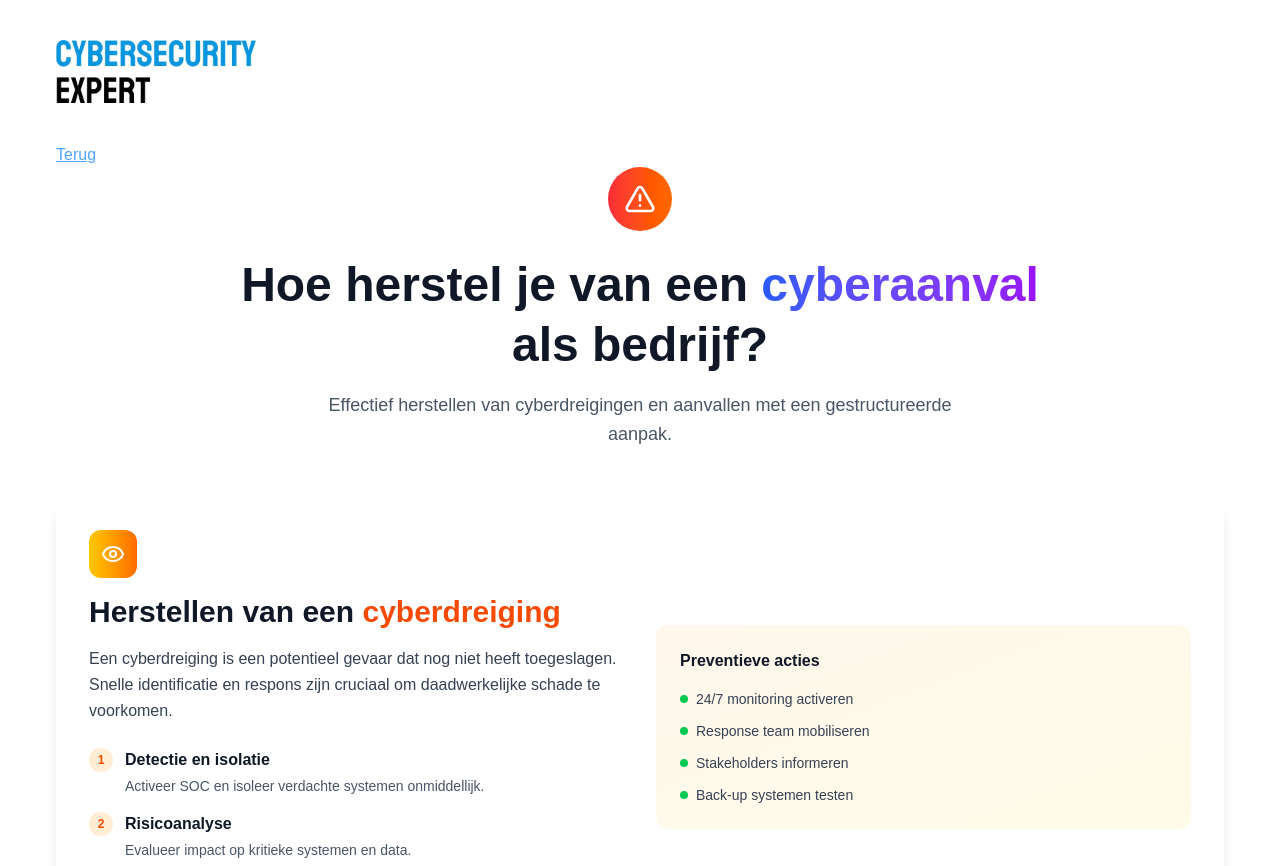
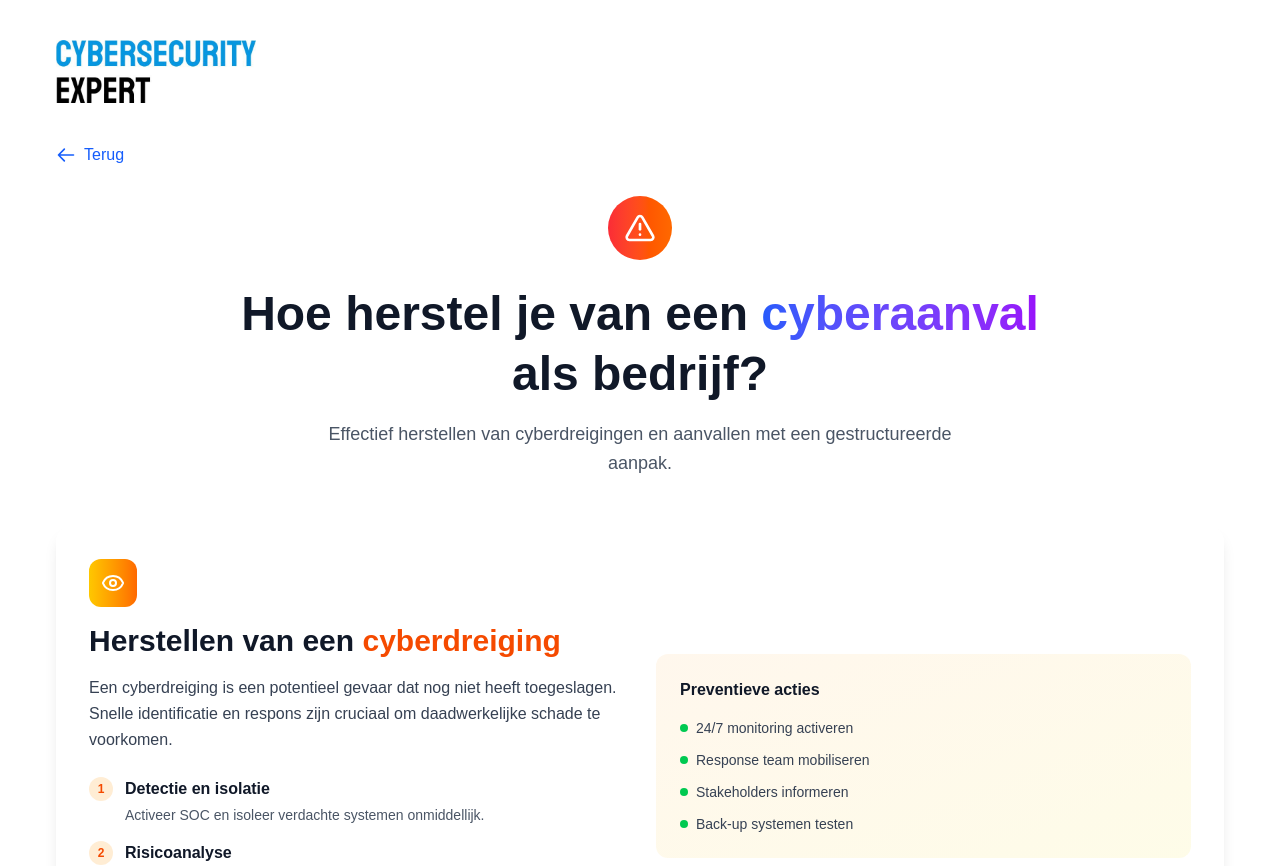
Before and after one commit to kris-den-hertog/cybersecurity-expert, a Next.js app: page /herstel in a window 1280 px wide. Shown: the top 866 px of the page. Built offline with nearby package versions, Linux system fonts and the light colour scheme.

Commit message:
puntjes op  de i

```diff
--- a/src/app/aanmelden/page.tsx
+++ b/src/app/aanmelden/page.tsx
@@ -14,9 +14,15 @@ export default function Form() {
     <div className="min-h-screen">
       <div className="max-w-[1200px] mx-auto px-4 sm:px-6 lg:px-8">
         <Nav />
-        <a href="../" className="text-blue-400 underline">
-          Terug
-        </a>
+        {/* Back button */}
+        <div className="mb-6">
+            <a href="../" className="inline-flex items-center text-blue-600 hover:text-blue-800 transition-colors duration-200">
+                <svg className="w-5 h-5 mr-2" fill="none" stroke="currentColor" viewBox="0 0 24 24">
+                    <path strokeLinecap="round" strokeLinejoin="round" strokeWidth={2} d="M10 19l-7-7m0 0l7-7m-7 7h18" />
+                </svg>
+                Terug
+            </a>
+        </div>
         <div className="py-12 sm:py-16">
           <div className="max-w-4xl mx-auto">
             <div className="grid grid-cols-1 lg:grid-cols-2 gap-8 lg:gap-12">
--- a/src/app/herstel/page.tsx
+++ b/src/app/herstel/page.tsx
@@ -2,10 +2,18 @@ import Nav from "@/components/nav"
 import { Shield, AlertTriangle, Eye, Lock } from "lucide-react"
 
 export default function Herstel() {
-    return (  <div className="min-h-screen ">
+    return (  <div className="min-h-screen">
             <div className="max-w-[1200px] mx-auto px-4">
                 <Nav />
-                   <a href="../" className="text-blue-400 underline">Terug</a>
+                {/* Back button */}
+                <div className="mb-6">
+                    <a href="../" className="inline-flex items-center text-blue-600 hover:text-blue-800 transition-colors duration-200">
+                        <svg className="w-5 h-5 mr-2" fill="none" stroke="currentColor" viewBox="0 0 24 24">
+                            <path strokeLinecap="round" strokeLinejoin="round" strokeWidth={2} d="M10 19l-7-7m0 0l7-7m-7 7h18" />
+                        </svg>
+                        Terug
+                    </a>
+                </div>
                 {/* Hero Section */}
                 <div className="text-center mb-12">
                     <div className="inline-flex items-center justify-center w-16 h-16 bg-gradient-to-r from-red-500 to-orange-500 rounded-full mb-6">
--- a/src/app/resultaten/page.tsx
+++ b/src/app/resultaten/page.tsx
@@ -14,7 +14,7 @@ export default function Home() {
     }, []);
 
     return (
-        <div className="min-h-screen bg-white">
+        <div className="min-h-screen bg-white min-h-screen max-w-[1200px] mx-auto px-4">
             <Nav />
 
             <div className="max-w-4xl mx-auto px-4 sm:px-6 lg:px-8 py-8">
--- a/src/app/vragenlijst/page.tsx
+++ b/src/app/vragenlijst/page.tsx
@@ -28,10 +28,10 @@ export default function Home() {
     const progress = ((questionId + 1) / questions.length) * 100;
 
     return (
-        <div className="min-h-screen bg-white">
+        <div className="min-h-screen bg-white max-w-[1200px] mx-auto px-4">
             <Nav />
 
-            <div className="max-w-4xl mx-auto px-4 sm:px-6 lg:px-8 py-8">
+            <div className="max-w-4xl mx-auto px-4 sm:px-6 lg:px-8 pb-8">
                 {/* Back button */}
                 <div className="mb-6">
                     <a href="../" className="inline-flex items-center text-blue-600 hover:text-blue-800 transition-colors duration-200">
--- a/src/components/wizard.tsx
+++ b/src/components/wizard.tsx
@@ -64,7 +64,7 @@ export default function Wizard() {
     }
 
     return (
-        <div className="max-w-4xl mx-auto px-4 sm:px-6 lg:px-8 mt-10">
+        <div className="max-w-4xl mx-auto px-4 sm:px-6 lg:px-8 mt-10 mb-10">
             <div className="bg-[#EBFAFF] rounded-2xl py-6 px-4 sm:px-7 text-center relative">
                 <div
                     className={`absolute inset-0 bg-sky-50/80 backdrop-blur-xl rounded-2xl text-center flex flex-col items-center justify-center p-4 sm:p-6 transition-opacity duration-300 ${
@@ -158,7 +158,7 @@ export default function Wizard() {
             {response && (
                 <div
                     dangerouslySetInnerHTML={{ __html: response }}
-                    className="rounded-2xl py-4 sm:py-6 px-4 sm:px-7 text-left drop-shadow-lg bg-white mt-6 sm:mt-10"
+                    className="rounded-2xl py-4 sm:py-6 px-4 sm:px-7 text-left drop-shadow-lg bg-white mb-10 sm:mt-10"
                 />
             )}
         </div>
```
